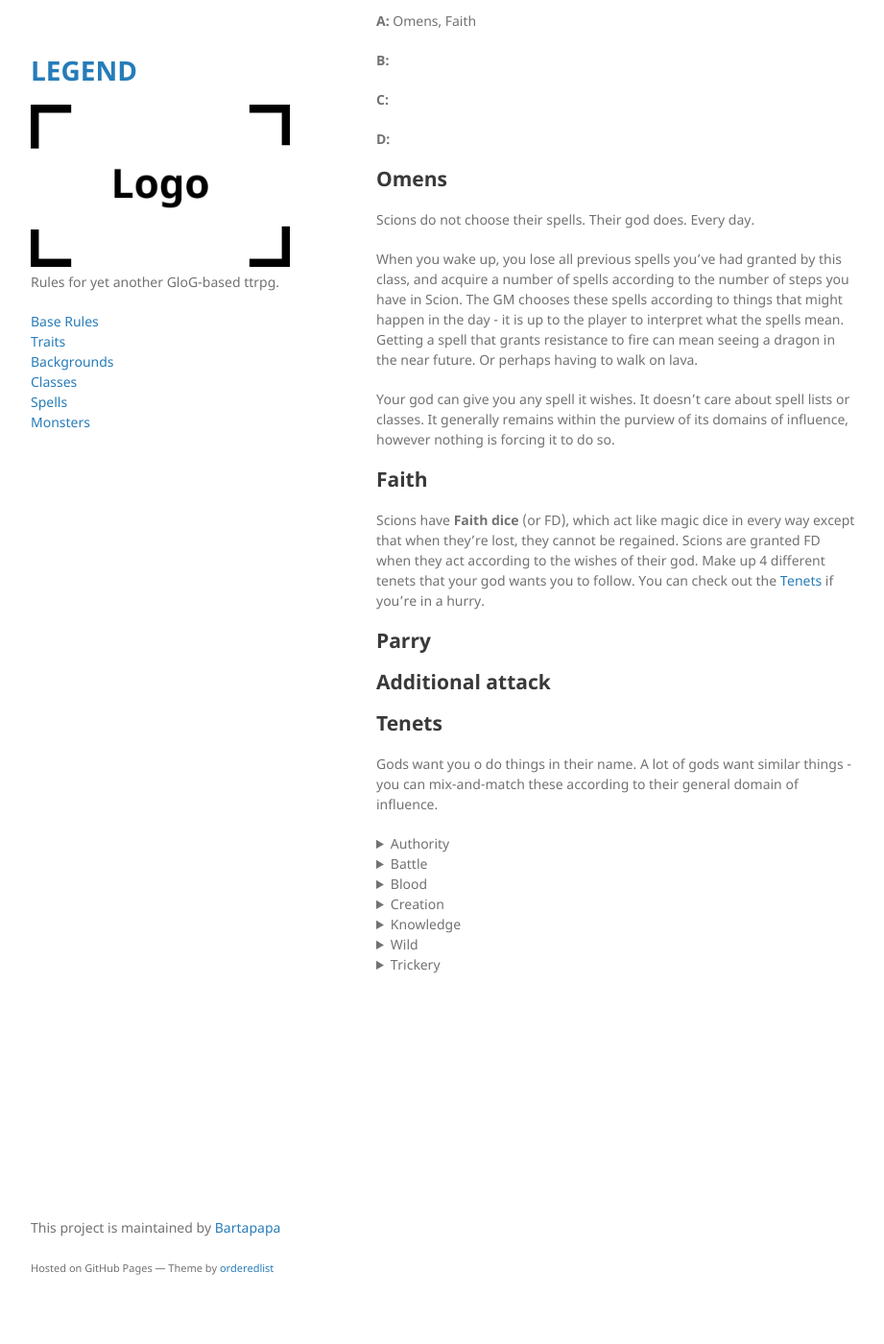
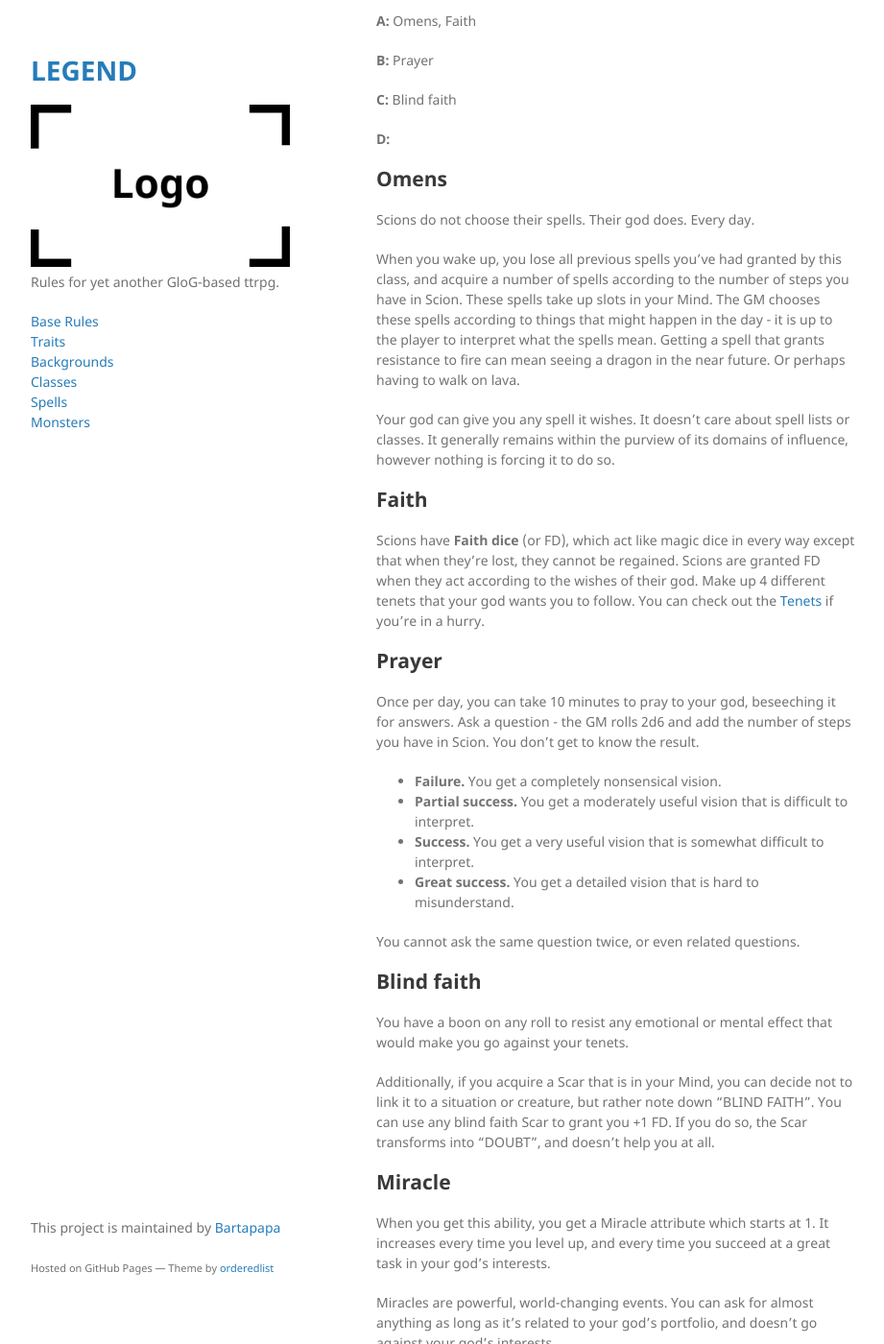
Before and after one commit to Bartapapa/legend, a Jekyll site: the page built from docs/class/scion.md, in a window 1280 px wide and 1400 px high, scrolled down 449 px. Shown: the whole window at 96% size, without its empty margins (178-1099 px from the left). Built offline with Jekyll 4.4.1, drawn with Linux system fonts in a browser that asks for light colours; some of the changed text lies outside the part shown.

Commit message:
Update scion.md

```diff
--- a/docs/class/scion.md
+++ b/docs/class/scion.md
@@ -21,25 +21,42 @@ For every step of Scion the character takes, they get +1 Omen. Scions are [spell
 
 <b>A:</b> Omens, Faith
 
-<b>B:</b>
+<b>B:</b> Prayer
 
-<b>C:</b>
+<b>C:</b> Blind faith
 
 <b>D:</b>
 
 ## Omens
 Scions do not choose their spells. Their god does. Every day.
 
-When you wake up, you lose all previous spells you've had granted by this class, and acquire a number of spells according to the number of steps you have in Scion. The GM chooses these spells according to things that might happen in the day - it is up to the player to interpret what the spells mean. Getting a spell that grants resistance to fire can mean seeing a dragon in the near future. Or perhaps having to walk on lava.
+When you wake up, you lose all previous spells you've had granted by this class, and acquire a number of spells according to the number of steps you have in Scion. These spells take up slots in your Mind. The GM chooses these spells according to things that might happen in the day - it is up to the player to interpret what the spells mean. Getting a spell that grants resistance to fire can mean seeing a dragon in the near future. Or perhaps having to walk on lava.
 
 Your god can give you any spell it wishes. It doesn't care about spell lists or classes. It generally remains within the purview of its domains of influence, however nothing is forcing it to do so.
 
 ## Faith
 Scions have <b>Faith dice</b> (or FD), which act like magic dice in every way except that when they're lost, they cannot be regained. Scions are granted FD when they act according to the wishes of their god. Make up 4 different tenets that your god wants you to follow. You can check out the [Tenets](https://bartapapa.github.io/legend/classes/scion#tenets) if you're in a hurry.
 
-## Parry
+## Prayer
+Once per day, you can take 10 minutes to pray to your god, beseeching it for answers. Ask a question - the GM rolls 2d6 and add the number of steps you have in Scion. You don't get to know the result.
+* <b>Failure.</b> You get a completely nonsensical vision.
+* <b>Partial success.</b> You get a moderately useful vision that is difficult to interpret.
+* <b>Success.</b> You get a very useful vision that is somewhat difficult to interpret.
+* <b>Great success.</b> You get a detailed vision that is hard to misunderstand.
 
-## Additional attack
+You cannot ask the same question twice, or even related questions.
+
+## Blind faith
+You have a boon on any roll to resist any emotional or mental effect that would make you go against your tenets.
+
+Additionally, if you acquire a Scar that is in your Mind, you can decide not to link it to a situation or creature, but rather note down "BLIND FAITH". You can use any blind faith Scar to grant you +1 FD. If you do so, the Scar transforms into "DOUBT", and doesn't help you at all.
+
+## Miracle
+When you get this ability, you get a Miracle attribute which starts at 1. It increases every time you level up, and every time you succeed at a great task in your god's interests.
+
+Miracles are powerful, world-changing events. You can ask for almost anything as long as it's related to your god's portfolio, and doesn't go against your god's interests.
+
+You can attempt a miracle once per session. When you do so, roll Miracle. On a 13+, the miracle succeeds, and your Miracle score is reduced to 0.
 
 ## Tenets
 Gods want you o do things in their name. A lot of gods want similar things - you can mix-and-match these according to their general domain of influence.
```
